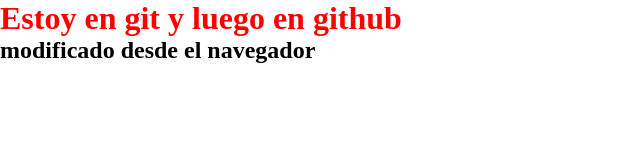
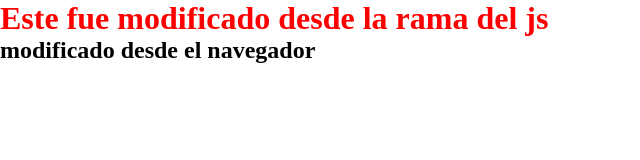
Before and after one commit to chiro45/claseGitRepoPrueba, a plain HTML site: page index.html in a window 1280 px wide. Shown: the whole page, without its empty margins (0-640 px from the left). Drawn offline with Linux system fonts and the light colour scheme.

Commit message:
modificaciones

```diff
--- a/index.html
+++ b/index.html
@@ -1,15 +1,18 @@
 <!DOCTYPE html>
 <html lang="en">
+
 <head>
     <meta charset="UTF-8">
     <meta name="viewport" content="width=device-width, initial-scale=1.0">
     <title>Document</title>
     <link rel="stylesheet" href="./styles.css">
 </head>
+
 <body>
-    <h1>Estoy en git y luego en github</h1>
+    <h1>Este fue modificado desde la rama del js</h1>
 
     <h2>modificado desde el navegador</h2>
+    <script type="module" src="./index.js"></script>
+</body>
 
-</body>
 </html>
```
Also changed, not shown: index.js (added).
